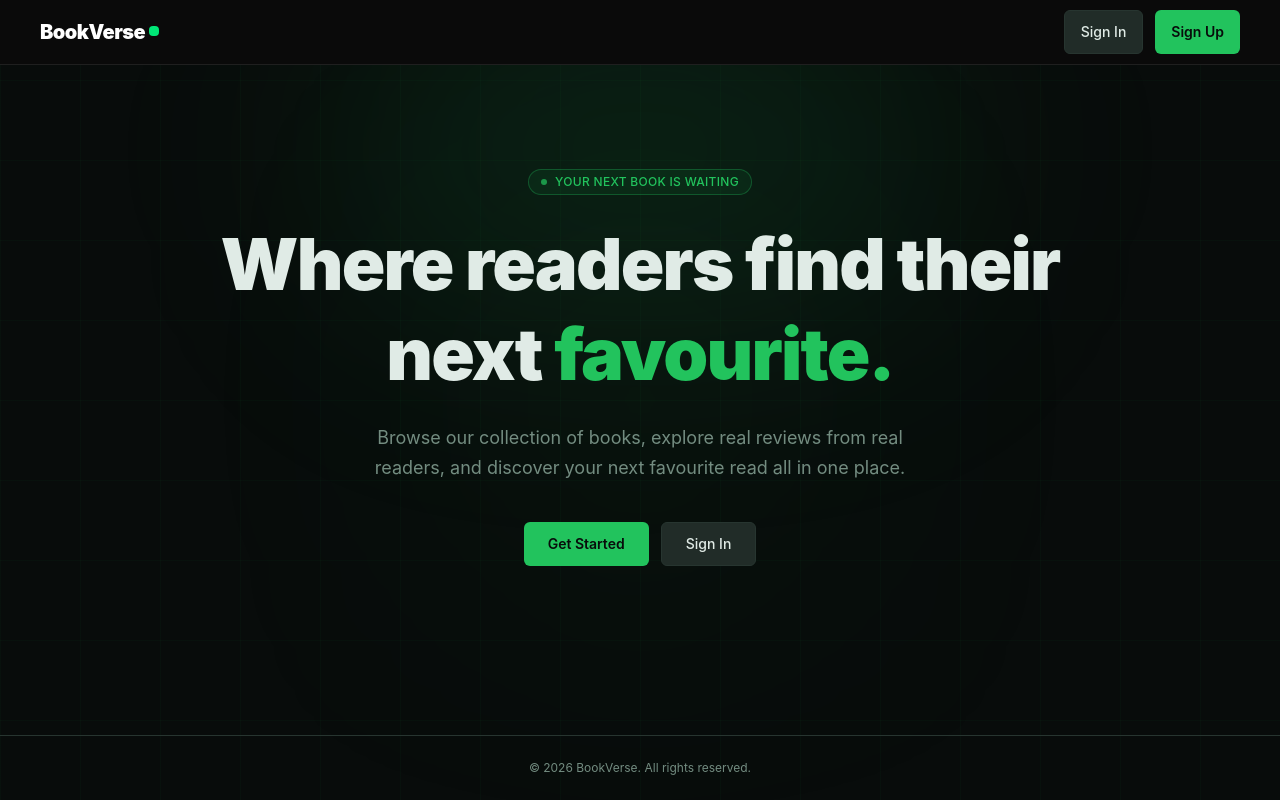
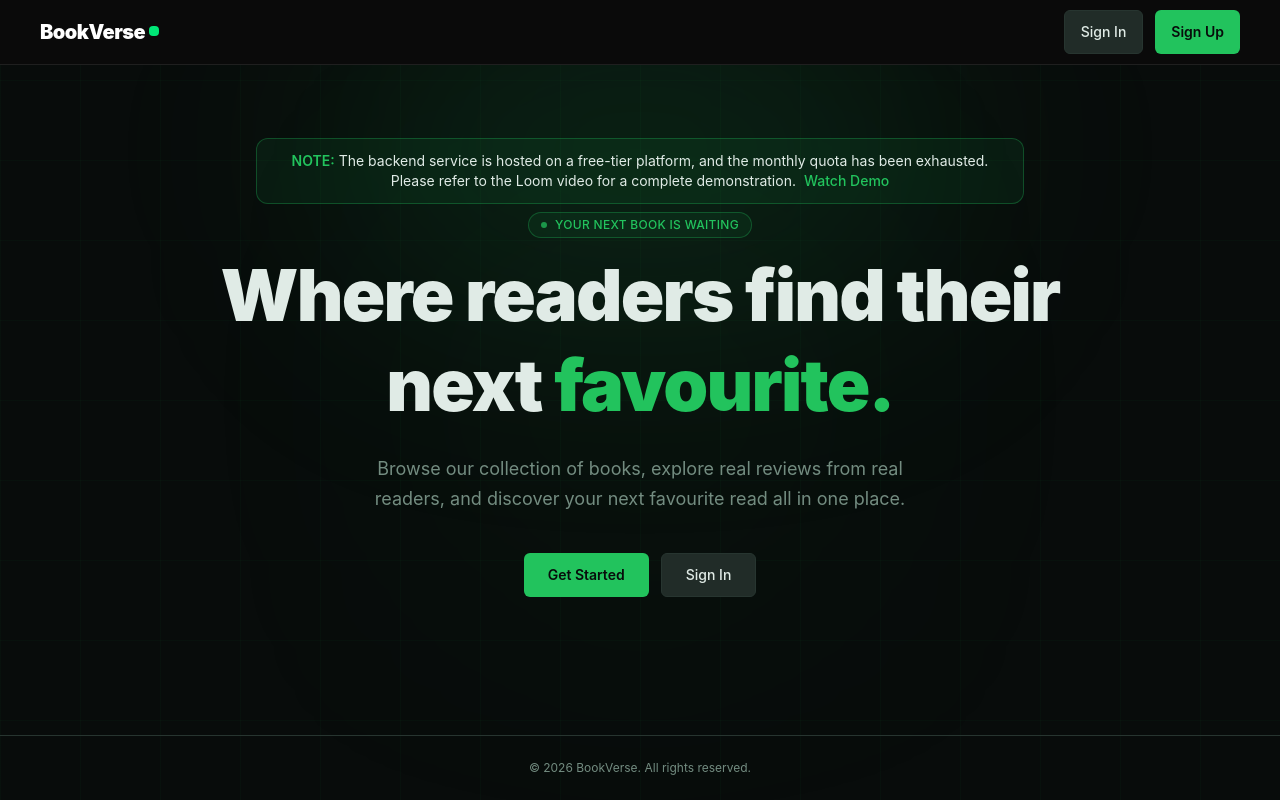
Before and after one commit to RecursiveByte/BookVerse, a React (Vite) app in the folder frontend/: page / in a window 1280 px wide. Built offline with nearby package versions, Linux system fonts and the light colour scheme; no server answers.

Commit message:
added Note for backend service exhauted

```diff
--- a/frontend/src/components/common/Navbar.tsx
+++ b/frontend/src/components/common/Navbar.tsx
@@ -20,12 +20,14 @@ const Navbar: React.FC = () => {
     const fetchUser = async () => {
       try {
         const res = await getUserDetails();
+
         setUser(res);
       } catch {
         setUser(null);
       }
     };
     fetchUser();
+
   }, [location.pathname]);
 
   useEffect(() => {
--- a/frontend/src/pages/home/Home.tsx
+++ b/frontend/src/pages/home/Home.tsx
@@ -12,7 +12,24 @@ const Home = () => {
       <div className="absolute top-0 left-1/2 -translate-x-1/2 w-150 h-75 rounded-full bg-[hsl(var(--primary)/0.12)] blur-[120px] pointer-events-none" />
 
       <section className="relative z-10 flex-1 flex flex-col items-center justify-center text-center px-6">
-        <div className="inline-flex items-center gap-2 px-3 py-1 rounded-full border border-[hsl(var(--primary)/0.3)] bg-[hsl(var(--primary)/0.08)] text-[hsl(var(--primary))] text-xs font-medium mb-6 tracking-wide uppercase">
+        <div className="mb-2 mt-20 lg:mt-0 max-w-3xl rounded-xl border border-[hsl(var(--primary)/0.3)] bg-[hsl(var(--primary)/0.08)] px-4 py-3 text-sm text-[hsl(var(--foreground))]">
+          <span className="font-semibold text-[hsl(var(--primary))]">
+            NOTE:
+          </span>{" "}
+          The backend service is hosted on a free-tier platform, and the monthly
+          quota has been exhausted. Please refer to the Loom video for a
+          complete demonstration.
+          <a
+            href="https://www.loom.com/share/e28b1a0bfac2406da3af95acb37d788f"
+            target="_blank"
+            rel="noopener noreferrer"
+            className="ml-2 font-medium text-[hsl(var(--primary))] hover:underline"
+          >
+            Watch Demo
+          </a>
+        </div>
+
+        <div className="inline-flex items-center gap-2 px-3 py-1 rounded-full border border-[hsl(var(--primary)/0.3)] bg-[hsl(var(--primary)/0.08)] text-[hsl(var(--primary))] text-xs font-medium mb-3 tracking-wide uppercase">
           <span className="w-1.5 h-1.5 rounded-full bg-[hsl(var(--primary))] animate-pulse" />
           Your next book is waiting
         </div>
```
